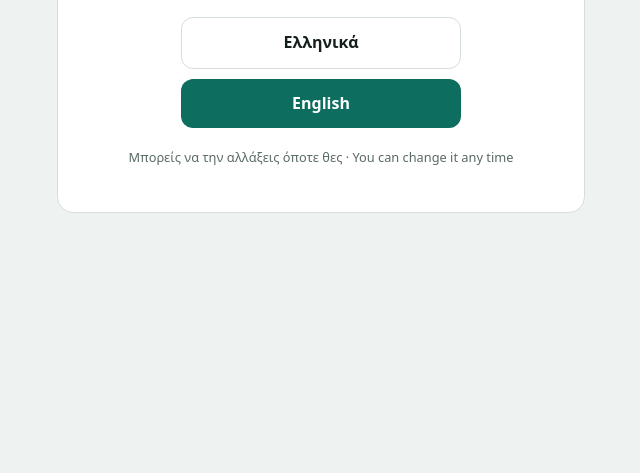
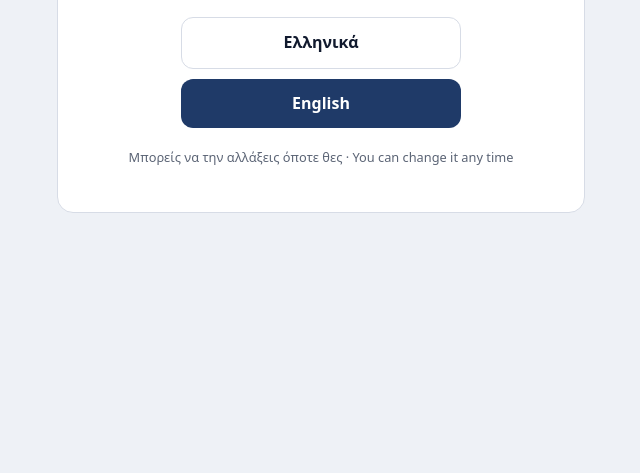
Before and after one commit to PanagiotisAdrianos/panagiotisadrianos.github.io, a plain HTML site: page index.html in a window 1280 px wide. Shown: the part 327-800 px from the top of the page, without its empty margins (319-959 px from the left). Drawn offline with Linux system fonts and the light colour scheme.

Commit message:
Navy blue theme and icon

```diff
--- a/index.html
+++ b/index.html
@@ -8,8 +8,8 @@
 <link rel="manifest" href="./manifest.webmanifest">
 <link rel="icon" type="image/png" sizes="192x192" href="./icon-192.png">
 <link rel="apple-touch-icon" href="./apple-touch-icon.png">
-<meta name="theme-color" content="#eef2f1" media="(prefers-color-scheme: light)">
-<meta name="theme-color" content="#0e1513" media="(prefers-color-scheme: dark)">
+<meta name="theme-color" content="#eef1f6" media="(prefers-color-scheme: light)">
+<meta name="theme-color" content="#0d1220" media="(prefers-color-scheme: dark)">
 <meta name="apple-mobile-web-app-capable" content="yes">
 <meta name="mobile-web-app-capable" content="yes">
 <meta name="apple-mobile-web-app-title" content="Pocketfold">
@@ -17,21 +17,21 @@
 <style>
 /* Layout: one narrow column, month summary first, then the add form, then the day-by-day list */
 :root{
-  --bg:#eef2f1;--surface:#ffffff;--ink:#13201c;--muted:#5a6964;--line:#d5dedb;
-  --accent:#0d6e5f;--accent-ink:#ffffff;--soft:#e3ece9;--danger:#b3261e;--warn:#a86400;
+  --bg:#eef1f6;--surface:#ffffff;--ink:#111a2e;--muted:#5b6475;--line:#d7dce6;
+  --accent:#1f3a68;--accent-ink:#ffffff;--soft:#e4e9f2;--danger:#b3261e;--warn:#a86400;
   --font:system-ui,-apple-system,'Segoe UI',Roboto,'Noto Sans',sans-serif;
   color-scheme:light;
 }
 @media (prefers-color-scheme:dark){
   :root:not([data-theme="light"]){
-    --bg:#0e1513;--surface:#16201d;--ink:#e5eeeb;--muted:#93a49f;--line:#283632;
-    --accent:#3dbfa5;--accent-ink:#04201a;--soft:#1e2b27;--danger:#ff8a80;--warn:#f0b04a;
+    --bg:#0d1220;--surface:#161d2e;--ink:#e6eaf2;--muted:#95a0b5;--line:#273149;
+    --accent:#8fb0ea;--accent-ink:#0b1426;--soft:#1c2539;--danger:#ff8a80;--warn:#f0b04a;
     color-scheme:dark;
   }
 }
 :root[data-theme="dark"]{
-  --bg:#0e1513;--surface:#16201d;--ink:#e5eeeb;--muted:#93a49f;--line:#283632;
-  --accent:#3dbfa5;--accent-ink:#04201a;--soft:#1e2b27;--danger:#ff8a80;--warn:#f0b04a;
+  --bg:#0d1220;--surface:#161d2e;--ink:#e6eaf2;--muted:#95a0b5;--line:#273149;
+  --accent:#8fb0ea;--accent-ink:#0b1426;--soft:#1c2539;--danger:#ff8a80;--warn:#f0b04a;
   color-scheme:dark;
 }
 *{box-sizing:border-box}
--- a/sw.js
+++ b/sw.js
@@ -1,6 +1,6 @@
 // Κρατάει την εφαρμογή διαθέσιμη χωρίς internet.
 // Όταν αλλάζεις αρχεία της εφαρμογής, άλλαξε το VERSION για να πάρουν όλοι τη νέα έκδοση.
-const VERSION = 'pocketfold-v2';
+const VERSION = 'pocketfold-v3';
 const ASSETS = [
   './',
   './index.html',
```
Also changed, not shown: apple-touch-icon.png, icon-192.png, icon-512.png, icon-maskable-512.png, manifest.webmanifest.
